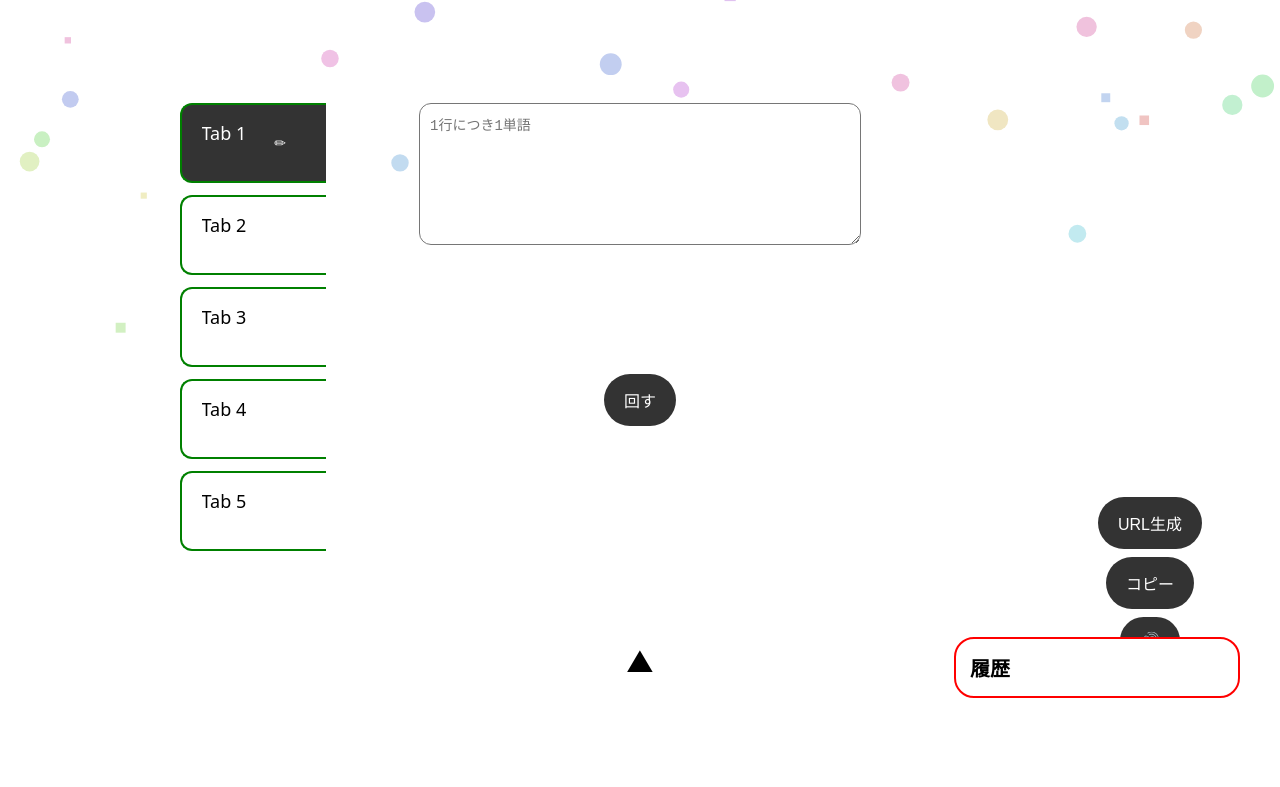
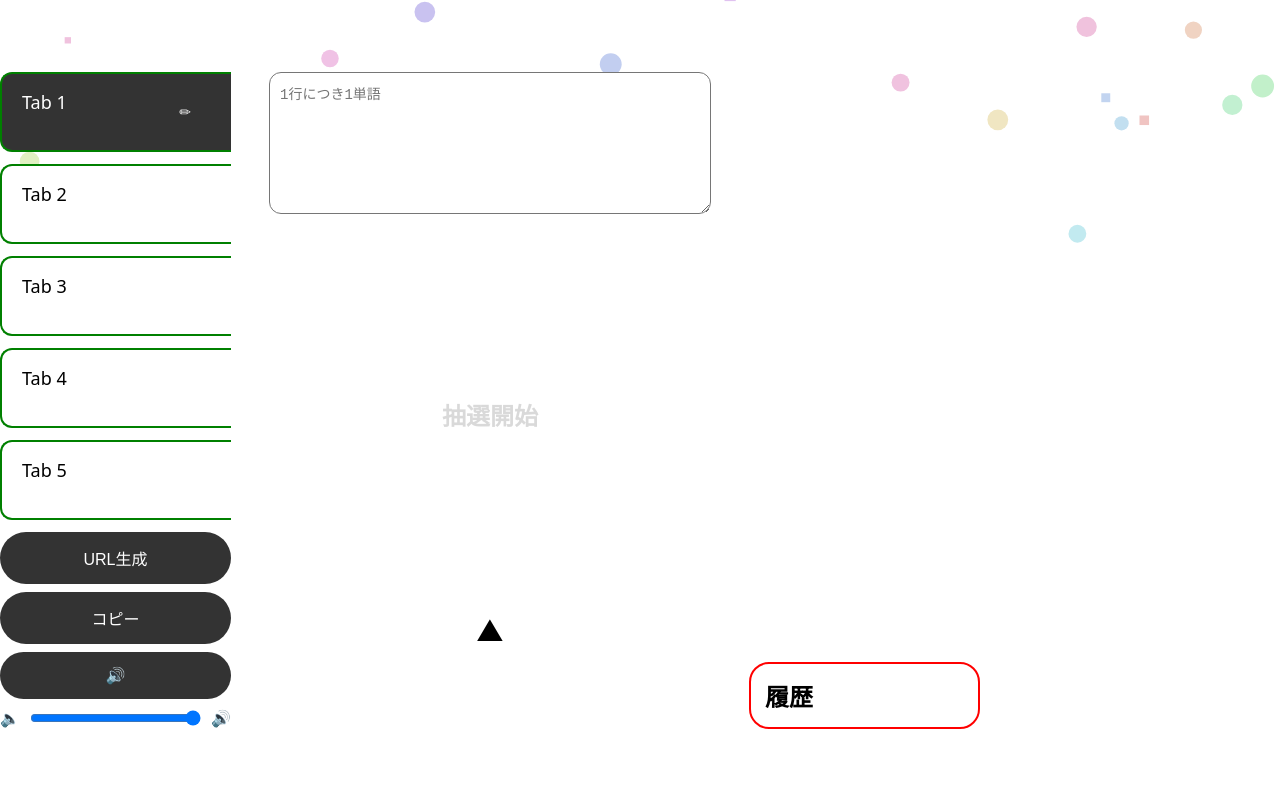
Before and after one commit to bakusou-ko-nn/roulette, a plain HTML site: page index.html in a window 1280 px wide. Drawn offline with Linux system fonts and the light colour scheme.

Commit message:
Update index.html

```diff
--- a/index.html
+++ b/index.html
@@ -10,75 +10,85 @@
 body{margin:0;min-height:100vh;display:flex;justify-content:center;align-items:center;font-family:system-ui,-apple-system,BlinkMacSystemFont,sans-serif;background:linear-gradient(to bottom,var(--bg1),var(--bg2));overflow:hidden}
 #geom{position:fixed;inset:0;pointer-events:none;z-index:0}
 #layout{position:relative;z-index:1;width:100%;max-width:1200px;display:flex;gap:16px}
-#left{width:25%;display:flex;justify-content:flex-end;padding-right:12px}
+#left{width:25%;display:flex;flex-direction:column;justify-content:flex-end;padding-right:12px}
 .tabs{display:flex;flex-direction:column;gap:12px}
 .tab{padding:16px 20px;border-radius:12px 0 0 12px;border:2px solid green;border-right:none;background:#fff;cursor:pointer;display:flex;justify-content:space-between;gap:8px;font-size:18px}
 .tab.active{background:#333;color:#fff}
 .tab span{flex:1;white-space:nowrap;overflow:hidden;text-overflow:ellipsis}
 .tab button{border:none;background:none;cursor:pointer;font-size:14px}
-#center{width:50%;display:flex;flex-direction:column;align-items:center;gap:8px}
+#center{width:50%;display:flex;flex-direction:column;align-items:center;gap:8px;position:relative}
 textarea{width:100%;max-width:420px;height:120px;border-radius:12px;padding:10px;font-size:14px}
-.controls{display:flex;gap:8px;flex-wrap:wrap;justify-content:center;position:absolute;top:50%;transform:translateY(-50%)}
-button{padding:14px 20px;border:none;border-radius:999px;background:#333;color:#fff;cursor:pointer;font-size:16px}
 #wheelWrap{position:relative}
 canvas#wheel{width:380px;height:380px;cursor:pointer}
+#startText{position:absolute;top:50%;left:50%;transform:translate(-50%,-50%);font-size:24px;color:rgba(0,0,0,0.15);pointer-events:none;font-family:'Montserrat',sans-serif;font-weight:900}
 #arrow{font-size:28px;margin-top:-4px}
 #result{font-family:'Montserrat',sans-serif;font-size:48px;font-weight:900;margin-top:10px;text-decoration:underline}
-#right{width:25%;padding-left:12px;display:flex;flex-direction:column;justify-content:flex-end}
-#history{background:#fff;border:2px solid red;border-radius:20px;padding:14px;font-size:20px;margin-top:auto}
+#right{width:25%;padding-left:12px;display:flex;flex-direction:column;justify-content:flex-start}
+#history{background:#fff;border:2px solid red;border-radius:20px;padding:14px;font-size:24px;margin-top:auto}
 .history-item{display:flex;align-items:center;gap:8px;margin-bottom:6px}
 .color-chip{width:18px;height:18px;border-radius:50%}
-#share{position:absolute;bottom:16px;right:16px;background:#fff;padding:12px;border-radius:12px;display:flex;gap:8px;align-items:center;flex-direction:column}
-#qr{width:100px;height:100px}
+#leftButtons{display:flex;flex-direction:column;gap:8px;margin-top:12px}
+#volumeControl{display:flex;align-items:center;gap:8px;width:100%}
+#volumeSlider{flex:1}
+button{padding:14px 20px;border:none;border-radius:999px;background:#333;color:#fff;cursor:pointer;font-size:16px}
 #share input{border:none;background:none;font-size:14px;width:200px}
 </style>
 </head>
 <body>
 <canvas id="geom"></canvas>
 <div id="layout">
-  <div id="left"><div class="tabs" id="tabs"></div></div>
+  <div id="left">
+    <div class="tabs" id="tabs"></div>
+    <div id="leftButtons">
+      <button onclick="generateURL()">URL生成</button>
+      <button onclick="copyURL()">コピー</button>
+      <button onclick="toggleSound()" id="soundBtn">🔊</button>
+      <div id="volumeControl">
+        <span>🔈</span>
+        <input type="range" id="volumeSlider" min="0" max="1" step="0.01" value="1">
+        <span>🔊</span>
+      </div>
+    </div>
+  </div>
   <div id="center">
     <textarea id="items" placeholder="1行につき1単語"></textarea>
-    <div class="controls" id="controls">
-      <button onclick="spin()">回す</button>
+    <div id="wheelWrap">
+      <canvas id="wheel" width="380" height="380"></canvas>
+      <div id="startText">抽選開始</div>
     </div>
-    <div id="wheelWrap"><canvas id="wheel" width="380" height="380" onclick="spin()"></canvas></div>
     <div id="arrow">▲</div>
     <div id="result"></div>
   </div>
-  <div id="right"><div id="history"><strong>履歴</strong><div id="historyList"></div></div></div>
+  <div id="right">
+    <div id="history"><strong>履歴</strong><div id="historyList"></div></div>
+  </div>
 </div>
 <div id="share">
-  <input type="text" id="shareURL" readonly />
-  <button onclick="generateURL()">URL生成</button>
-  <button onclick="copyURL()">コピー</button>
-  <button onclick="toggleSound()" id="soundBtn">🔊</button>
   <canvas id="qr"></canvas>
 </div>
-<audio id="tick" src="https://assets.mixkit.co/active_storage/sfx/2571/2571-preview.mp3"></audio>
 <audio id="drum" src="https://assets.mixkit.co/active_storage/sfx/2146/2146-preview.mp3"></audio>
 <audio id="celebrate" src="https://assets.mixkit.co/active_storage/sfx/1657/1657-preview.mp3"></audio>
 <script>
-// 背景
 const gcv=document.getElementById('geom'),gctx=gcv.getContext('2d');let geoms=[];function resize(){gcv.width=innerWidth;gcv.height=innerHeight}addEventListener('resize',resize);resize();function spawn(){if(Math.random()<0.08)geoms.push({x:Math.random()*gcv.width,y:-20,s:6+Math.random()*6,spd:0.4+Math.random(),c:`hsl(${Math.random()*360},60%,85%)`,t:Math.random()<.5})}function drawBg(){gctx.clearRect(0,0,gcv.width,gcv.height);spawn();geoms.forEach(o=>{gctx.fillStyle=o.c;if(o.t){gctx.beginPath();gctx.arc(o.x,o.y,o.s,0,Math.PI*2);gctx.fill()}else gctx.fillRect(o.x,o.y,o.s,o.s);o.y+=o.spd});geoms=geoms.filter(o=>o.y<gcv.height+20);requestAnimationFrame(drawBg)}drawBg();
 
-// ルーレット
 const canvas=document.getElementById('wheel'),ctx=canvas.getContext('2d');
 const colors=["#ffadad","#ffd6a5","#fdffb6","#caffbf","#9bf6ff","#a0c4ff","#bdb2ff"];
-let angle=0,spinning=false,soundOn=true;
+let angle=0,spinning=false,soundOn=true,volume=1;
 let history=[],activeTab=0;
 const presets=JSON.parse(localStorage.getItem('presets')||'[]');
-
 function parseItems(){return document.getElementById('items').value.split('\n').filter(Boolean)}
-
 function draw(items){const r=canvas.width/2;ctx.clearRect(0,0,canvas.width,canvas.height);const step=2*Math.PI/items.length;items.forEach((t,i)=>{ctx.beginPath();ctx.moveTo(r,r);ctx.fillStyle=colors[i%colors.length];ctx.arc(r,r,r,i*step+angle,(i+1)*step+angle);ctx.fill();ctx.save();ctx.translate(r,r);ctx.rotate(i*step+step/2+angle);ctx.textAlign='right';ctx.fillStyle='#333';ctx.font='14px sans-serif';ctx.fillText(t,r-10,5);ctx.restore()})}
-
 function explodeEffect(col){for(let i=0;i<20;i++){geoms.push({x:canvas.width/2,y:canvas.height/2,s:4+Math.random()*6,spd:1+Math.random()*2,c:col,t:Math.random()<.5})}}
 
-function spin(){if(spinning)return;const items=parseItems();if(items.length<2)return;spinning=true;let speed=0.35+Math.random()*0.25;const tick=document.getElementById('tick');const drum=document.getElementById('drum');const celebrate=document.getElementById('celebrate');let prevIdx=-1;const it=setInterval(()=>{angle+=speed;speed*=0.985;draw(items);
+const drum=document.getElementById('drum');
+const celebrate=document.getElementById('celebrate');
+const volSlider=document.getElementById('volumeSlider');
+volSlider.addEventListener('input',()=>{volume=parseFloat(volSlider.value)})
+
+function spin(){if(spinning)return;const items=parseItems();if(items.length<2)return;spinning=true;let speed=0.35+Math.random()*0.25;let prevIdx=-1;const it=setInterval(()=>{angle+=speed;speed*=0.985;draw(items);
   const pa=(0.5*Math.PI-angle%(2*Math.PI)+2*Math.PI)%(2*Math.PI);
   const idx=Math.floor(pa/(2*Math.PI/items.length))%items.length;
-  if(soundOn && idx!==prevIdx){drum.currentTime=0;drum.play();prevIdx=idx}
+  if(idx!==prevIdx){drum.currentTime=0;drum.volume=volume;drum.play();prevIdx=idx}
   if(speed<0.002){clearInterval(it);spinning=false;
   const hit=items[idx],col=colors[idx%colors.length];
   document.getElementById('result').textContent=hit;
@@ -86,27 +96,19 @@ function spin(){if(spinning)return;const items=parseItems();if(items.length<2)re
   document.body.style.setProperty('--bg1',col);
   document.body.style.setProperty('--bg2','#fff');
   explodeEffect(col);
-  if(soundOn){celebrate.currentTime=0;celebrate.play()}
+  celebrate.currentTime=0;celebrate.volume=volume;celebrate.play();
   history.unshift({hit,col});history=history.slice(0,10);
   renderHistory();
 }},16)}
-
 function renderHistory(){const h=document.getElementById('historyList');h.innerHTML='';history.forEach(i=>{const d=document.createElement('div');d.className='history-item';d.innerHTML=`<span class="color-chip" style="background:${i.col}"></span>${i.hit}`;h.appendChild(d)})}
-
-function resetAll(){document.getElementById('result').textContent='';history=[];renderHistory();document.body.style.setProperty('--bg1','#fff')}
 function toggleSound(){soundOn=!soundOn;document.getElementById('soundBtn').textContent=soundOn?'🔊':'🔇'}
-
-// タブ
+function generateURL(){const data=encodeURIComponent(document.getElementById('items').value);const url=location.origin+location.pathname+'?d='+data;document.getElementById('shareURL').value=url}
+function copyURL(){const input=document.getElementById('shareURL');input.select();navigator.clipboard.writeText(input.value)}
 function renderTabs(){const t=document.getElementById('tabs');t.innerHTML='';for(let i=0;i<5;i++){const d=document.createElement('div');d.className='tab'+(i===activeTab?' active':'');const name=presets[i]?.name||('Tab '+(i+1));const span=document.createElement('span');span.textContent=name;span.onclick=()=>switchTab(i);const edit=document.createElement('button');edit.textContent='✏';edit.onclick=(e)=>{e.stopPropagation();const n=prompt('タブ名',name);if(n){presets[i]=presets[i]||{};presets[i].name=n;localStorage.setItem('presets',JSON.stringify(presets));renderTabs()}};d.appendChild(span);d.appendChild(edit);t.appendChild(d)}}
 function switchTab(i){presets[activeTab]={raw:document.getElementById('items').value};activeTab=i;document.getElementById('items').value=presets[i]?.raw||'';localStorage.setItem('presets',JSON.stringify(presets));renderTabs()}
 
-// URL & QR
-function generateURL(){const data=encodeURIComponent(document.getElementById('items').value);const url=location.origin+location.pathname+'?d='+data;document.getElementById('shareURL').value=url;drawQR(url)}
-function copyURL(){const input=document.getElementById('shareURL');input.select();navigator.clipboard.writeText(input.value)}
-function drawQR(text){const c=document.getElementById('qr'),q=c.getContext('2d');c.width=100;c.height=100;q.clearRect(0,0,100,100);const bits=Array.from(text).map(ch=>ch.charCodeAt(0)%2);let i=0;for(let y=0;y<10;y++)for(let x=0;x<10;x++){q.fillStyle=bits[i++%bits.length]?'#000':'#fff';q.fillRect(x*10,y*10,10,10)}}
-
-// 初期
 const params=new URLSearchParams(location.search);if(params.get('d'))document.getElementById('items').value=decodeURIComponent(params.get('d'));renderTabs();draw(parseItems());
+canvas.addEventListener('click',spin);
 </script>
 </body>
 </html>
```
